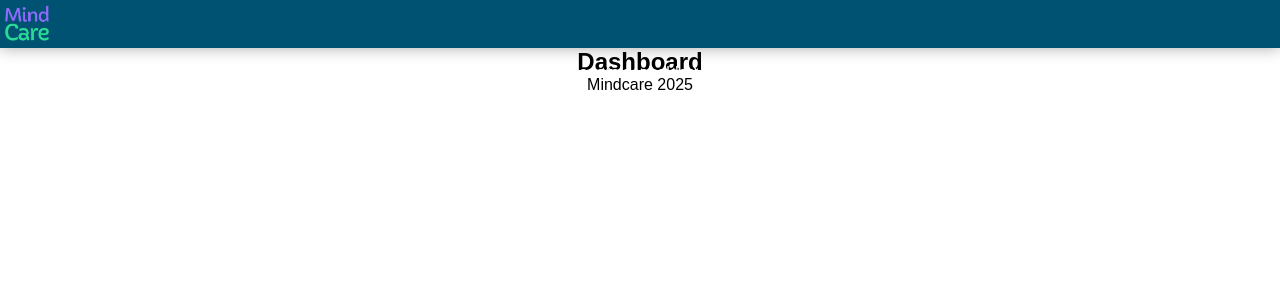
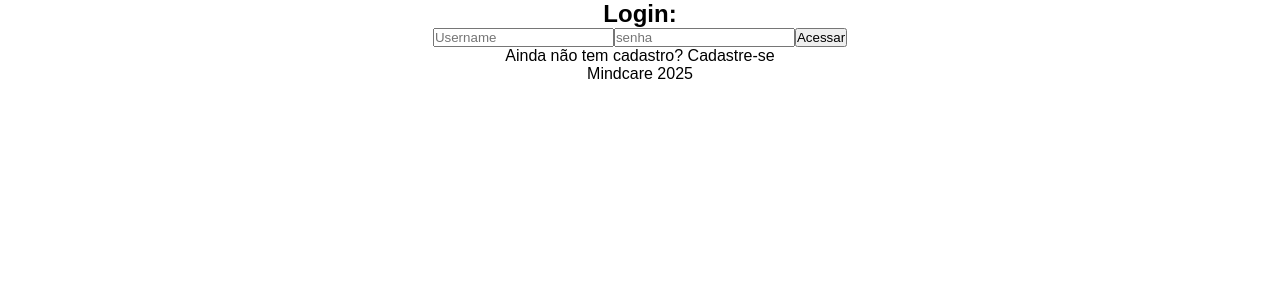
Before and after one commit to anne-takano/MindCare_Projeto, a React (Create React App) app: page / in a window 1280 px wide. Shown: the top 300 px of the page. Built offline with nearby package versions, Linux system fonts and the light colour scheme.

Commit message:
fix: Ajusta navegação entre páginas e corrige NavBar

```diff
--- a/src/App.js
+++ b/src/App.js
@@ -5,24 +5,45 @@ import LoginPage from "./pages/LoginPage";
 import CadastroPage from "./pages/CadastroPage";
 import DashboardPage from "./pages/DashboardPage";
 import PerfilPage from "./pages/PerfilPage";
+import NavBar from "./components/NavBar/NavBar";
 
 export default function App() {
-  const [page, setPage] = useState("DashboardPage");
+  //a página começa sempre no Login. (IMPORTANTE!)
+  const [page, setPage] = useState("LoginPage");
 
+  //função para trocar de página
   function goToPage(page) {
     setPage(page);
   }
 
+  //função que decide qual página mostrar
   function renderPage() {
     switch (page) {
       case "LoginPage":
+        //Página Login pode ir pro Cadastro ou Dashboard
         return <LoginPage goToPage={goToPage} />;
+
       case "CadastroPage":
+        //Página Cadastro, ao final, volta pro login
         return <CadastroPage goToPage={goToPage} />;
+
       case "DashboardPage":
-        return <DashboardPage goToPage={goToPage} />;
+        //Página Dashboard aparece com o componente NavBar
+        return (
+          <>
+            <NavBar goToPage={goToPage} />
+            <DashboardPage goToPage={goToPage} />
+          </>
+        );
+
       case "PerfilPage":
-        return <PerfilPage goToPage={goToPage} />;
+        //Página Perfil aparece com o componente NavBar
+        return (
+          <>
+            <NavBar goToPage={goToPage} />
+            <PerfilPage goToPage={goToPage} />
+          </>
+        );
       default:
         return <LoginPage goToPage={goToPage} />;
     }
--- a/src/components/NavBar/NavBar.jsx
+++ b/src/components/NavBar/NavBar.jsx
@@ -6,8 +6,11 @@ import Logotipo from "../Logotipo/Logotipo.jsx";
 export default function NavBar({ goToPage }) {
   const [active, setActive] = useState(false);
 
+  function handleClick() {
+    setActive((prev) => !prev);
+  }
+
   return (
-    <>
     <nav className={style.navbar}>
       <h1 className={style.logo}>
         <Logotipo />
@@ -21,27 +24,8 @@ export default function NavBar({ goToPage }) {
         </button>
         <ul className={`${style.list} ${active ? "" : style.hide}`}>
           <li className={style.item}>
-              <a
-                className={style.link}
-                onClick={() => goToPage("DashboardPage")}
-              >
+            <a className={style.link} onClick={() => goToPage("DashboardPage")}>
               Dashboard
-              </a>
-            </li>
-            <li className={style.item}>
-              <a
-                className={style.link}
-                onClick={() => goToPage("DashboardPage")}
-              >
-                Minhas Terapias (placeholder)
-              </a>
-            </li>
-            <li className={style.item}>
-              <a
-                className={style.link}
-                onClick={() => goToPage("DashboardPage")}
-              >
-                Mensagens(placeholder)
             </a>
           </li>
           <li className={style.item}>
@@ -49,13 +33,13 @@ export default function NavBar({ goToPage }) {
               Perfil
             </a>
           </li>
+          <li className={style.item}>
+            <a className={style.link} onClick={() => goToPage("LoginPage")}>
+              Sair
+            </a>
+          </li>
         </ul>
       </div>
     </nav>
-    </>
   );
-
-  function handleClick() {
-    setActive((prv) => !prv);
 }
-}
--- a/src/pages/DashboardPage.jsx
+++ b/src/pages/DashboardPage.jsx
@@ -1,9 +1,6 @@
-import NavBar from "../components/NavBar/NavBar";
-
-export default function DashboardPage({ goToPage }) {
+export default function DashboardPage() {
   return (
     <>
-      <NavBar goToPage={goToPage} />
       <h2>Dashboard</h2>
     </>
   );
--- a/src/pages/PerfilPage.jsx
+++ b/src/pages/PerfilPage.jsx
@@ -1,9 +1,6 @@
-import NavBar from "../components/NavBar/NavBar";
-
-export default function PerfilPage({ goToPage }) {
+export default function PerfilPage() {
   return (
     <>
-      <NavBar goToPage={goToPage} />
       <h2>Perfil</h2>
     </>
   );
```
Lines whose indentation alone changed are shown as unchanged.
